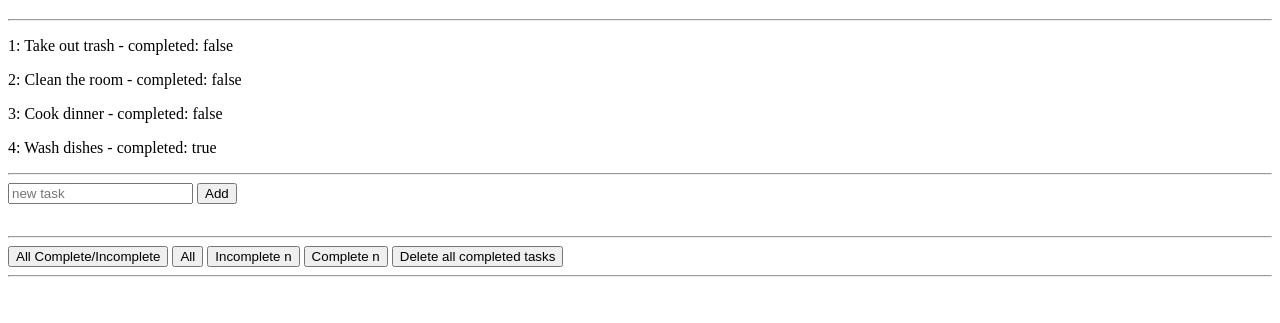
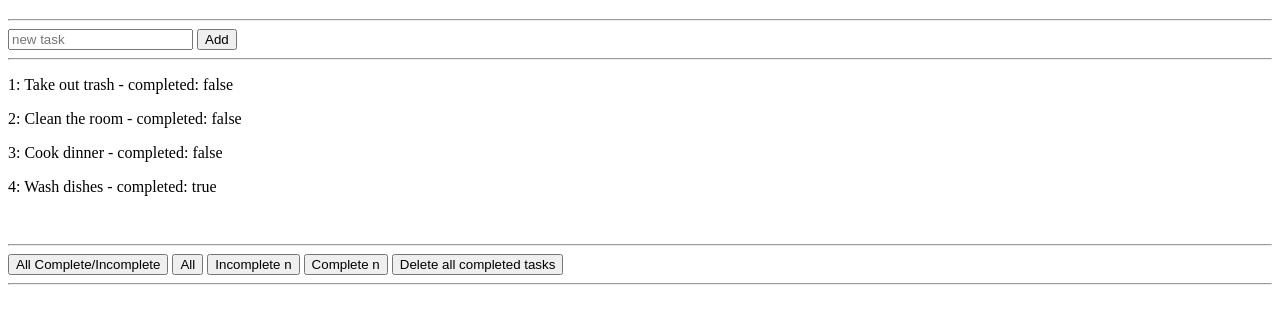
Before and after one commit to shktkt219/todo-list, a website: page index.html in a window 1280 px wide. Shown: the part 61-384 px from the top of the page. Drawn offline with nearby package versions, Linux system fonts and the light colour scheme.

Commit message:
built a task input

```diff
--- a/index.html
+++ b/index.html
@@ -10,21 +10,17 @@
 
       <hr>
 
+      <input placeholder="new task"
+             ng-model="vm.currentTask.name">
+      <button ng-click="vm.add()">Add</button>
+
+      <hr>
+
       <div ng-repeat="task in vm.list.tasks | orderBy: '$index' ">
         <p>
           {{ $index + 1 }}: {{ task.name }} - completed: {{ task.complete }}
         </p>
       </div>
-
-      <hr>
-
-      <form ng-submit="ctrl.addTodo()">
-        <input
-            type="text"
-            required placeholder="new task"
-            ng-model="newTitle">
-        <button type="submit">Add</button>
-      </form>
 
     　<hr>
 
--- a/js/app/controllers/ListController.js
+++ b/js/app/controllers/ListController.js
@@ -2,7 +2,7 @@ function ListController(){
     var vm = this;
 
     vm.add = add;
-    vm.currentTask = {}
+    vm.currentTask = {};
 
     vm.list = {
       name: 'Todo List',
```
